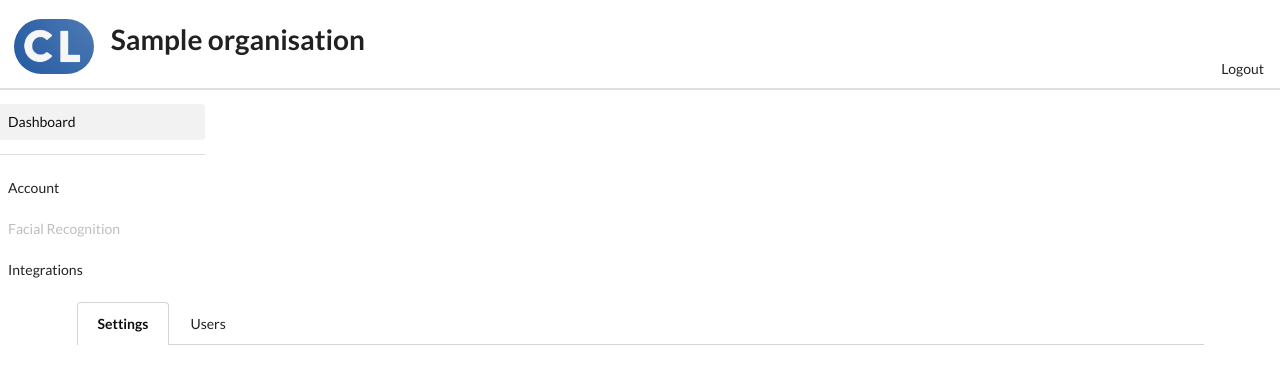
After one commit to Charl1996/churchlife, a FastAPI app: template templates/layout_content/dashboard.html in a window 1280 px wide. The commit adds this page. Shown: the top 384 px of the page. Run offline with FastAPI, Linux system fonts and the light colour scheme; the template is opened without the code that fills it: most values are stand-ins (such as "Sample title", 1, 10 or a date in 2020); parts of the project's set-up code (start-up, migrations or seed data) failed here and were passed over; some libraries are stand-ins or nearby versions.

Commit message:
Do stuff

```diff
--- a/app/routers/account/router.py
+++ b/app/routers/account/router.py
@@ -34,7 +34,9 @@ async def sign_in(request: Request):
 @router.get('/domain')
 @view_request
 def dashboard(request: Request):
-    return "/layout_content/home.html", {}
+    return "/layout_content/dashboard.html", {
+        'organisation': 'Gesinskerk',
+    }
 
 #
 # @router.get('/{domain}/dashboard')
--- a/templates/layout.html
+++ b/templates/layout.html
@@ -2,15 +2,13 @@
 
 {% block layout %}
 
-  <div style="height: 5%; padding-left: 1em;">
-    <img class="ui middle aligned tiny circular image" src="/static/tgk.jpeg">
-    <span style="display: inline-block; padding: 1em; padding-top: 1.5em">
-      <h1>Gesinskerk</h1>
-    </span>
-  </div>
-
   <div class="ui secondary pointing menu">
-
+    <div style="height: 5%; padding-bottom: 1em; padding-left: 1em;">
+      <img class="ui middle aligned tiny circular image" src="/static/churchlife.png">
+      <span style="display: inline-block; padding: 1em; padding-top: 1.5em">
+        <h1> {{ organisation }} </h1>
+      </span>
+    </div>
     <div class="right menu">
       <a class="ui item">
         Logout
@@ -20,21 +18,21 @@
 
   <div class="ui secondary vertical menu">
     <a class="active item">
-      Home
+      Dashboard
+    </a>
+    <div class="ui divider"></div>
+    <a class="item">
+      Account
     </a>
     <a class="item disabled">
-      Attendance
+      Facial Recognition
     </a>
     <a class="item">
-      Service Integrations
-    </a>
-    <a class="item">
-      Users
+      Integrations
     </a>
   </div>
 
   {% block content %}
   {% endblock %}
 
-
 {% endblock %}
--- /dev/null
+++ b/templates/layout_content/dashboard.html
@@ -0,0 +1,14 @@
+{% extends "layout.html" %}
+
+{% block content %}
+    <div class="ui container">
+        <div class="ui tabular menu">
+          <a class="active item">
+            Settings
+          </a>
+          <a class="item">
+            Users
+          </a>
+        </div>
+    </div>
+{% endblock %}
--- a/templates/layout_content/home.html
+++ /dev/null
@@ -1,5 +0,0 @@
-{% extends "layout.html" %}
-
-{% block content %}
-
-{% endblock %}
```
Also changed, not shown: app/routers/webhook/router.py (+15 -10 lines), app/routers/services/__init__.py (added), static/churchlife.png (added), templates/layout_content/integrations.html (renamed from templates/layout_content/service_integrations.html).
